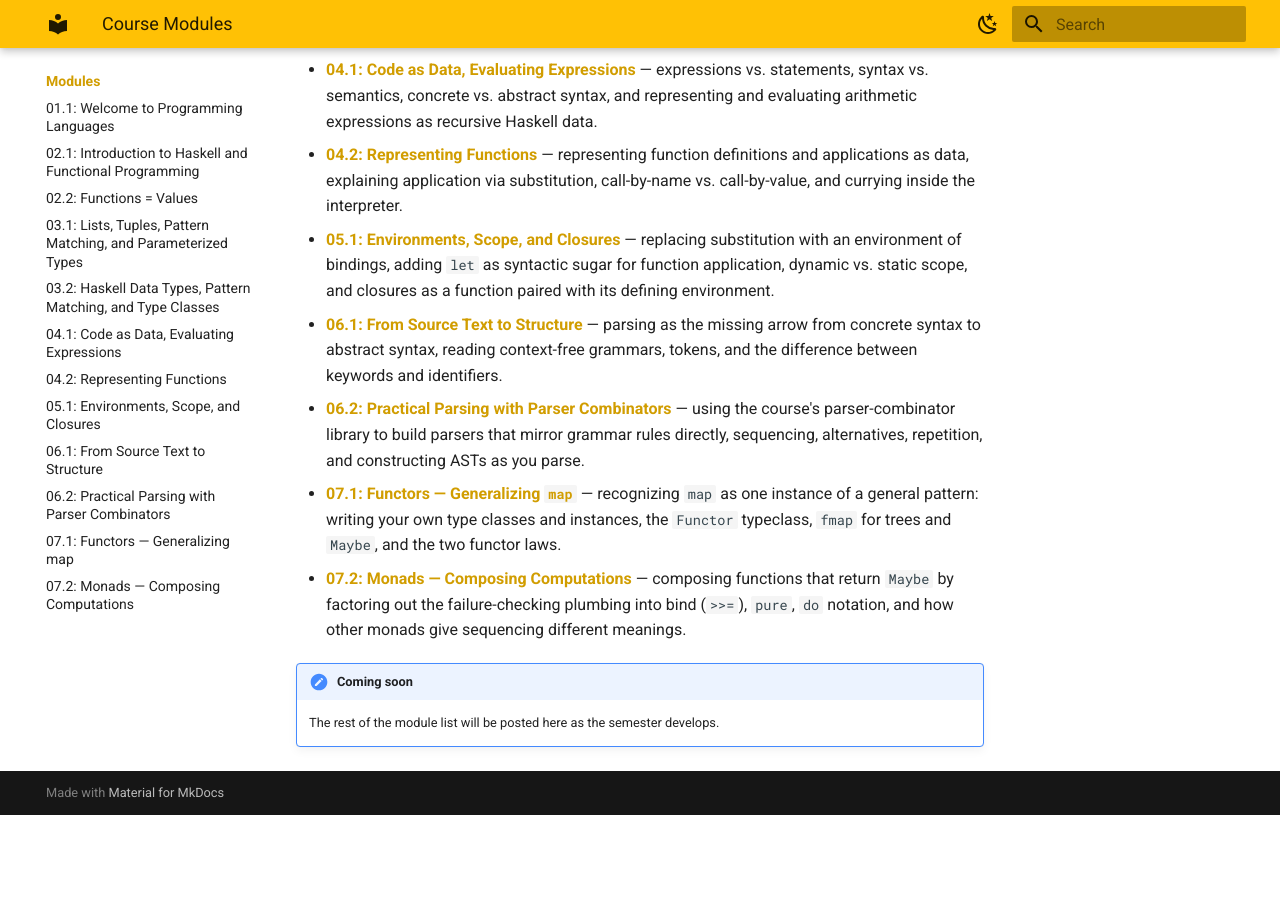
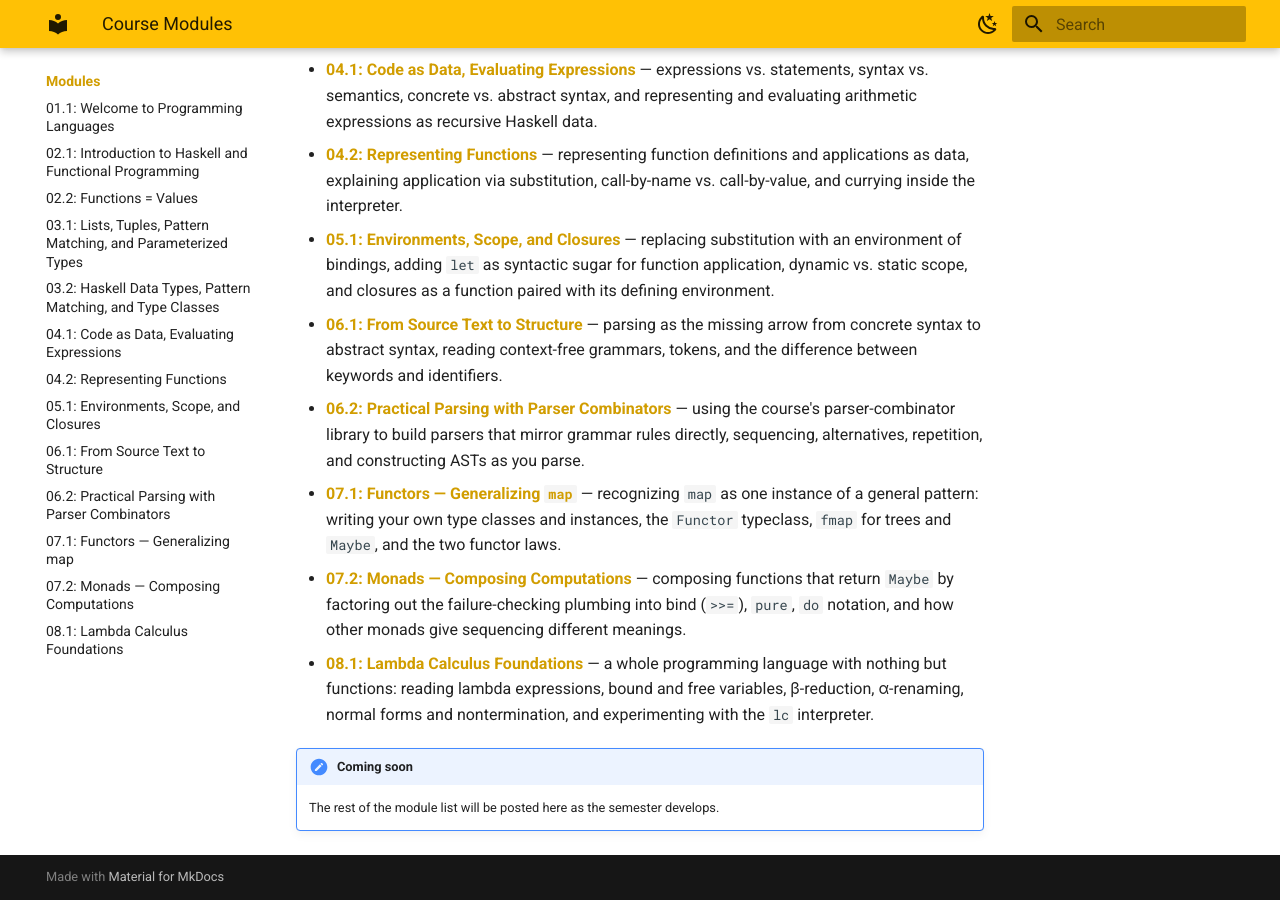
Before and after one commit to lbang-hmc/cs-131-website, an MkDocs documentation site: the page built from content/modules/index.md, in a window 1280 px wide and 900 px high, scrolled down 559 px. Built offline with MkDocs 1.6.1 and Material for MkDocs 9.7.7, drawn with Linux system fonts in a browser that asks for light colours; before the commit the page ends 1374 px from its top, so only the background shows below that.

Commit message:
Publish Module 08.1 (Lambda Calculus Foundations): nav, modules index, schedule link, searchable
Co-Authored-By: Claude Opus 5.5 <noreply@anthropic.com>

```diff
--- a/content/modules/index.md
+++ b/content/modules/index.md
@@ -14,6 +14,7 @@ An overview of course modules will be posted here as they're published. To start
 - [**06.2: Practical Parsing with Parser Combinators**](06.2-practical-parsing-with-parser-combinators.md) — using the course's parser-combinator library to build parsers that mirror grammar rules directly, sequencing, alternatives, repetition, and constructing ASTs as you parse.
 - [**07.1: Functors — Generalizing `map`**](07.1-functors-generalizing-map.md) — recognizing `map` as one instance of a general pattern: writing your own type classes and instances, the `Functor` typeclass, `fmap` for trees and `Maybe`, and the two functor laws.
 - [**07.2: Monads — Composing Computations**](07.2-monads-composing-computations.md) — composing functions that return `Maybe` by factoring out the failure-checking plumbing into bind (`>>=`), `pure`, `do` notation, and how other monads give sequencing different meanings.
+- [**08.1: Lambda Calculus Foundations**](08.1-lambda-calculus-foundations.md) — a whole programming language with nothing but functions: reading lambda expressions, bound and free variables, β-reduction, α-renaming, normal forms and nontermination, and experimenting with the `lc` interpreter.
 
 !!! note "Coming soon"
     The rest of the module list will be posted here as the semester develops.
--- a/mkdocs.yml
+++ b/mkdocs.yml
@@ -52,7 +52,6 @@ extra_javascript:
 # Remove entries here and restore them to `nav` above as they go live.
 not_in_nav: |
   /labs/lab02.md
-  /modules/08.1-lambda-calculus-foundations.md
   /modules/08.2-encoding-data-with-functions.md
   /modules/08.3-self-application-recursion-fixed-points.md
 
@@ -75,6 +74,7 @@ nav:
       - "06.2: Practical Parsing with Parser Combinators": modules/06.2-practical-parsing-with-parser-combinators.md
       - "07.1: Functors — Generalizing map": modules/07.1-functors-generalizing-map.md
       - "07.2: Monads — Composing Computations": modules/07.2-monads-composing-computations.md
+      - "08.1: Lambda Calculus Foundations": modules/08.1-lambda-calculus-foundations.md
   - Assignments:
       - assignments/index.md
       - "HW 1: peoPLe": assignments/hw01.md
```
Also changed, not shown: content/modules/08.1-lambda-calculus-foundations.md (+0 -5 lines), content/schedule.md (+1 -1 lines).
